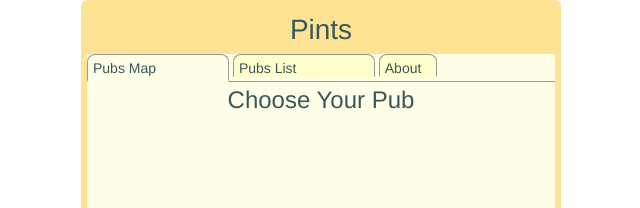
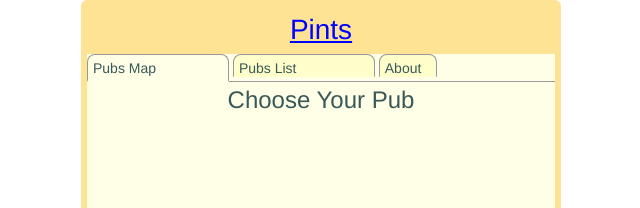
Before and after one commit to richardtraindl/pints, a Jekyll site: the page built from pints/index.html, in a window 1280 px wide. Shown: the top 208 px of the page, without its empty margins (319-959 px from the left). Built offline with Jekyll 4.4.1, drawn with Linux system fonts in a browser that asks for light colours.

Commit message:
Update pints.css

```diff
--- a/styles/pints.css
+++ b/styles/pints.css
@@ -95,7 +95,8 @@ h2 {
 }
 
 a, a:link, a:visited, a:active, a:focus {
-  text-decoration: none;
+  /* text-decoration: none; */
+  color: Blue;
 }
 
 .gap {
```
